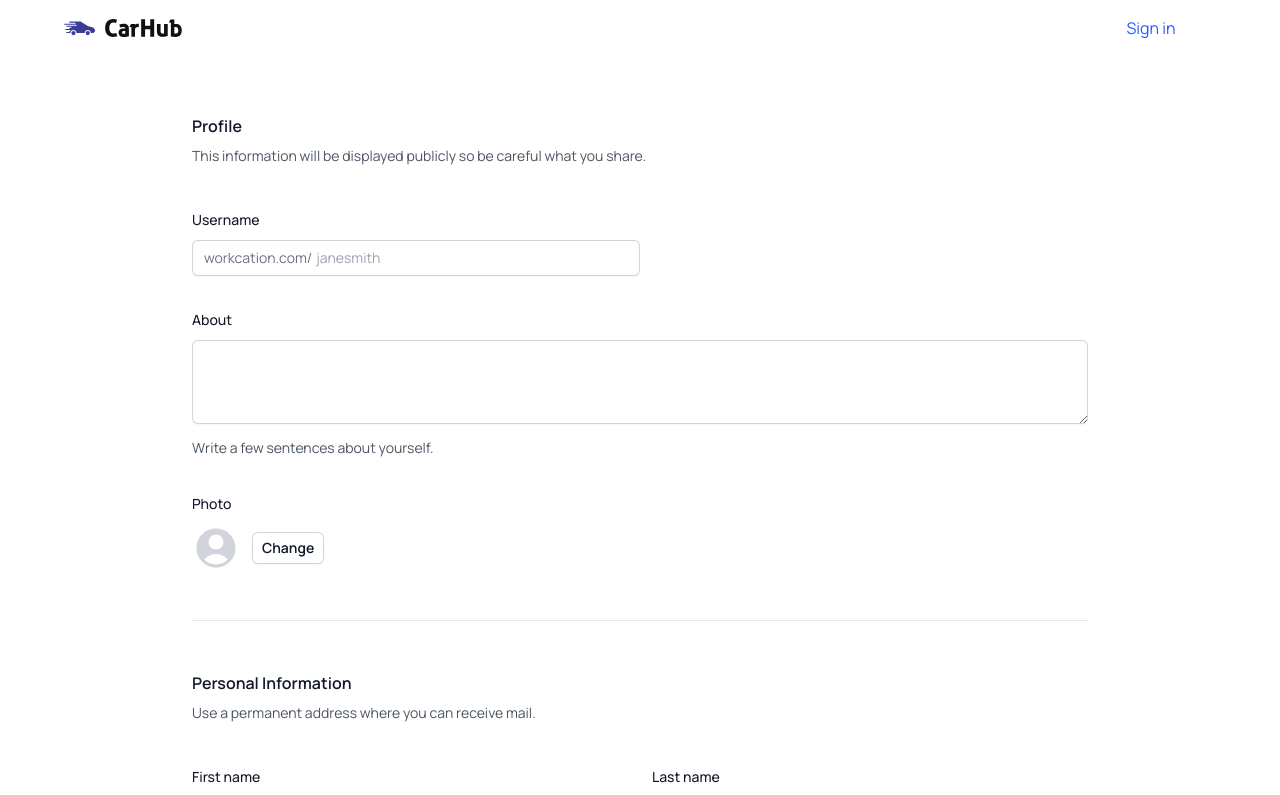
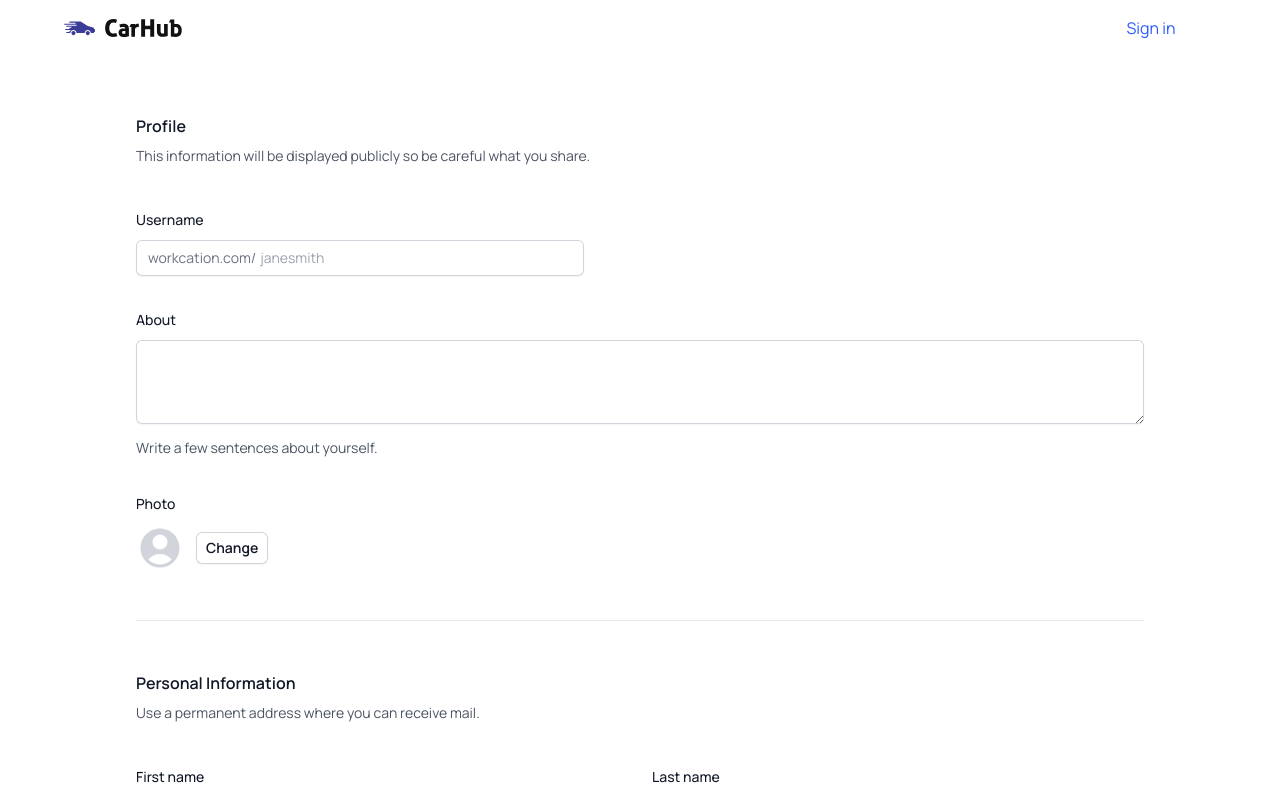
Before and after one commit to ayaSaleh717/car_hub, a Next.js app: page /login in a window 1280 px wide. Shown: the top 795 px of the page. Built offline with nearby package versions, Linux system fonts and the light colour scheme.

Commit message:
new changes

```diff
--- a/src/app/login/page.jsx
+++ b/src/app/login/page.jsx
@@ -3,9 +3,9 @@ import Link from 'next/link'
 
 export default function Example() {
   return (
-    <main className="mx-[50] relative p-28">
+    <main className="lg:mx-[20] relative p-28 sm:mx-6">
     <form >
-      <div className="space-y-12 mx-20">
+      <div className="space-y-12 ">
         <div className="border-b border-gray-900/10 pb-12">
           <h2 className="text-base font-semibold leading-7 text-gray-900">Profile</h2>
           <p className="mt-1 text-sm leading-6 text-gray-600">
```
